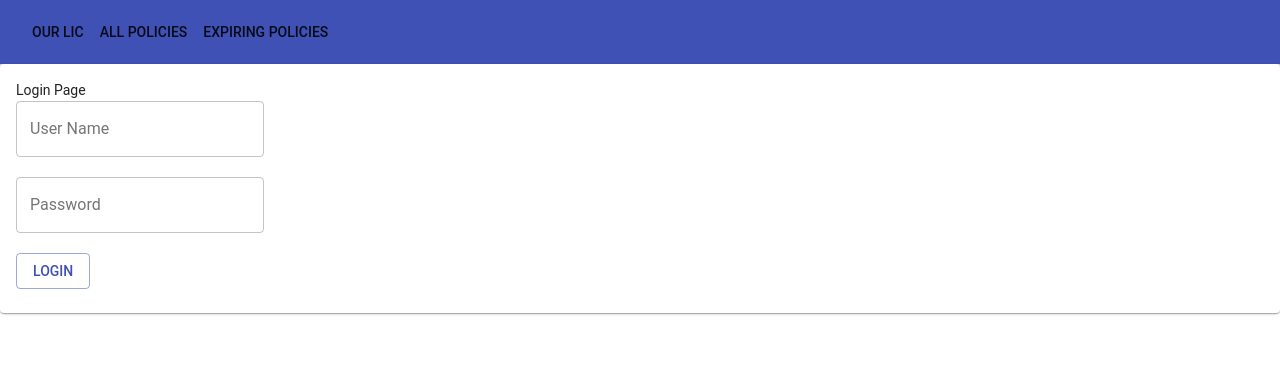
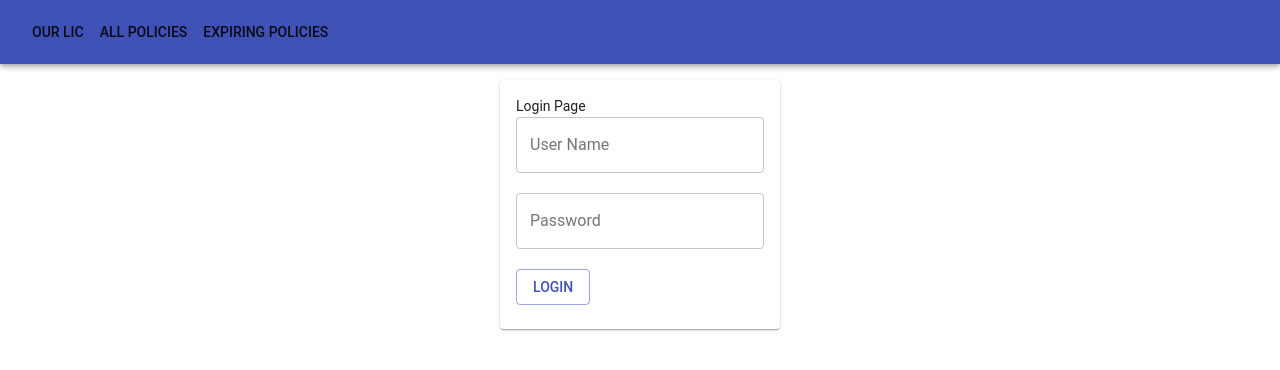
Before and after one commit to swaroop5a9/lic, a React (Create React App) app: page / in a window 1280 px wide. Shown: the top 370 px of the page. Built offline with nearby package versions, Linux system fonts and the light colour scheme.

Commit message:
Adding classes

```diff
--- a/src/components/login/Login.js
+++ b/src/components/login/Login.js
@@ -63,7 +63,7 @@ class Login extends React.Component {
     render() {
 
         return (
-            <div>
+            <div  style={styles.loginForm}>
 
                 <Card>
                     <CardContent>
@@ -94,4 +94,11 @@ class Login extends React.Component {
     }
 }
 
+const styles = {
+    loginForm: {
+      margin : '0 auto'
+    }
+  };
+
+
 export default withRouter(Login);
--- a/src/components/policies/PoliciesMain.js
+++ b/src/components/policies/PoliciesMain.js
@@ -1,6 +1,6 @@
 import React from "react";
 import Policies from "./Policies";
-import { Button, Drawer } from "@material-ui/core";
+import { Button, Drawer, Card, CardContent } from "@material-ui/core";
 import AddPolicy from "../home/AddPolicy";
 import { getAllPolicies, deletePolicy } from "../../services/PolicyService";
 import CustomSnackbar from "../common/CustomSnackbar";
@@ -96,7 +96,9 @@ class PoliciesMain extends React.Component {
 
   render() {
     return (
-      <div>
+      <div style={styles.formLayout}>
+        <Card>
+          <CardContent>
         <div>
           <Button
             color="secondary"
@@ -123,6 +125,7 @@ class PoliciesMain extends React.Component {
             onClose={this.handleSnackBarClose}
           />
         )}
+        </CardContent></Card>
       </div>
     );
   }
@@ -131,6 +134,9 @@ class PoliciesMain extends React.Component {
 const styles = {
   button: {
     float: "right"
+  },
+  formLayout:{
+    padding: '20px'
   }
 };
 
--- a/src/pages/LoginPage.js
+++ b/src/pages/LoginPage.js
@@ -5,11 +5,18 @@ class LoginPage extends React.Component {
     render() {
 
         return (
-            <div>
+            <div style={styles.loginForm}>
                 <Login />
             </div>
         );
     }
 }
 
+const styles = {
+    loginForm: {
+      padding: 16,
+      display:'flex'
+    }
+  };
+
 export default LoginPage;
```
